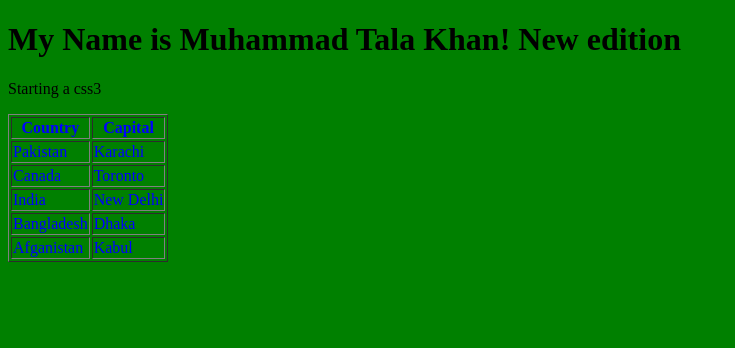
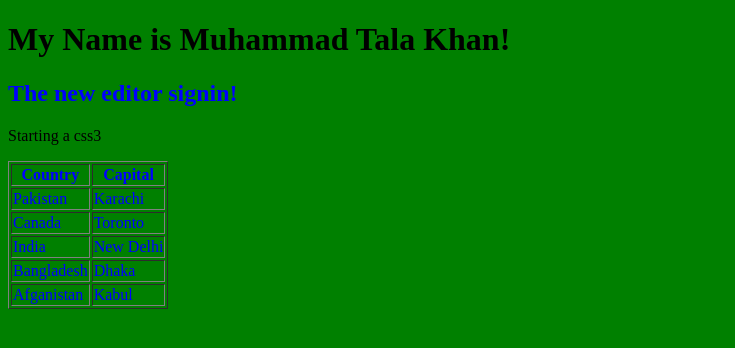
Before and after one commit to mtalalkhan/Cupboard, a plain HTML site: page index.html in a window 1280 px wide. Shown: the whole page, without its empty margins (0-735 px from the left). Drawn offline with Linux system fonts and the light colour scheme.

Commit message:
updated h2

```diff
--- a/index.html
+++ b/index.html
@@ -27,8 +27,10 @@
 <body>
     <h1>
         My Name is Muhammad Tala Khan!
-        New edition
     </h1>
+    <h2>
+        The new editor signin!
+    </h2>
     <p>Starting a css3</p>
     <table border="1">
         <tr><th>Country</th><th>Capital</th></tr>
```
